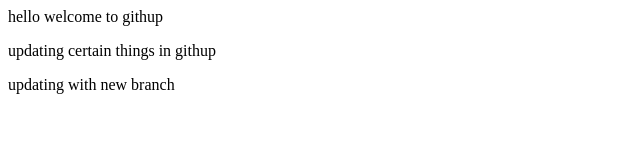
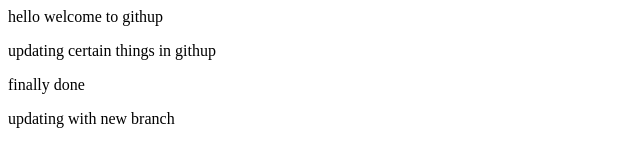
Before and after one commit to shyamshah2405/githubtest, a plain HTML site: page index.html in a window 1280 px wide. Shown: the whole page, without its empty margins (0-640 px from the left). Drawn offline with Linux system fonts and the light colour scheme.

Commit message:
Update index.html

```diff
--- a/index.html
+++ b/index.html
@@ -14,6 +14,9 @@
         <p> updating certain things in githup </p>
 
 
+	    <p> finally done </p>
+
+
 
 
 
```
